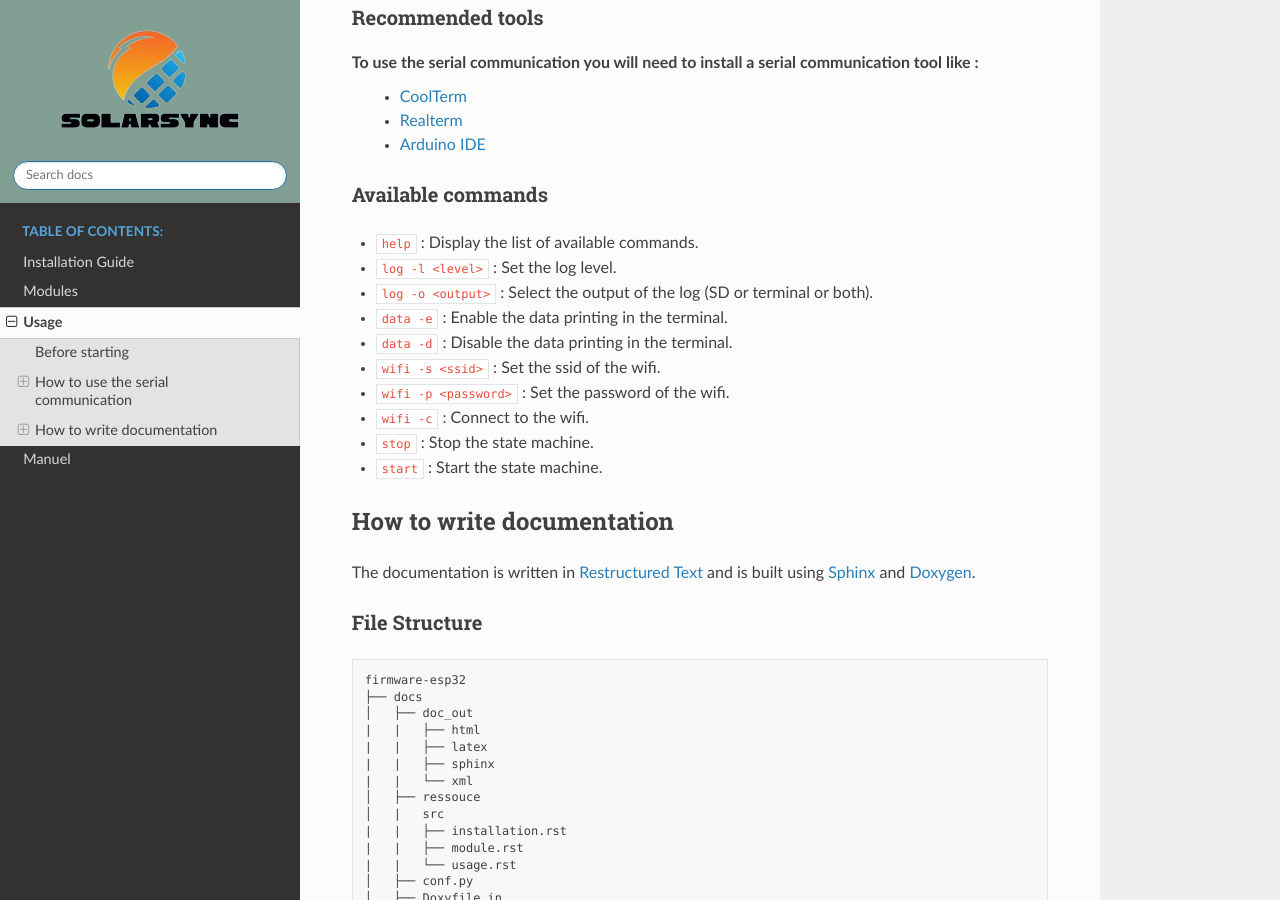
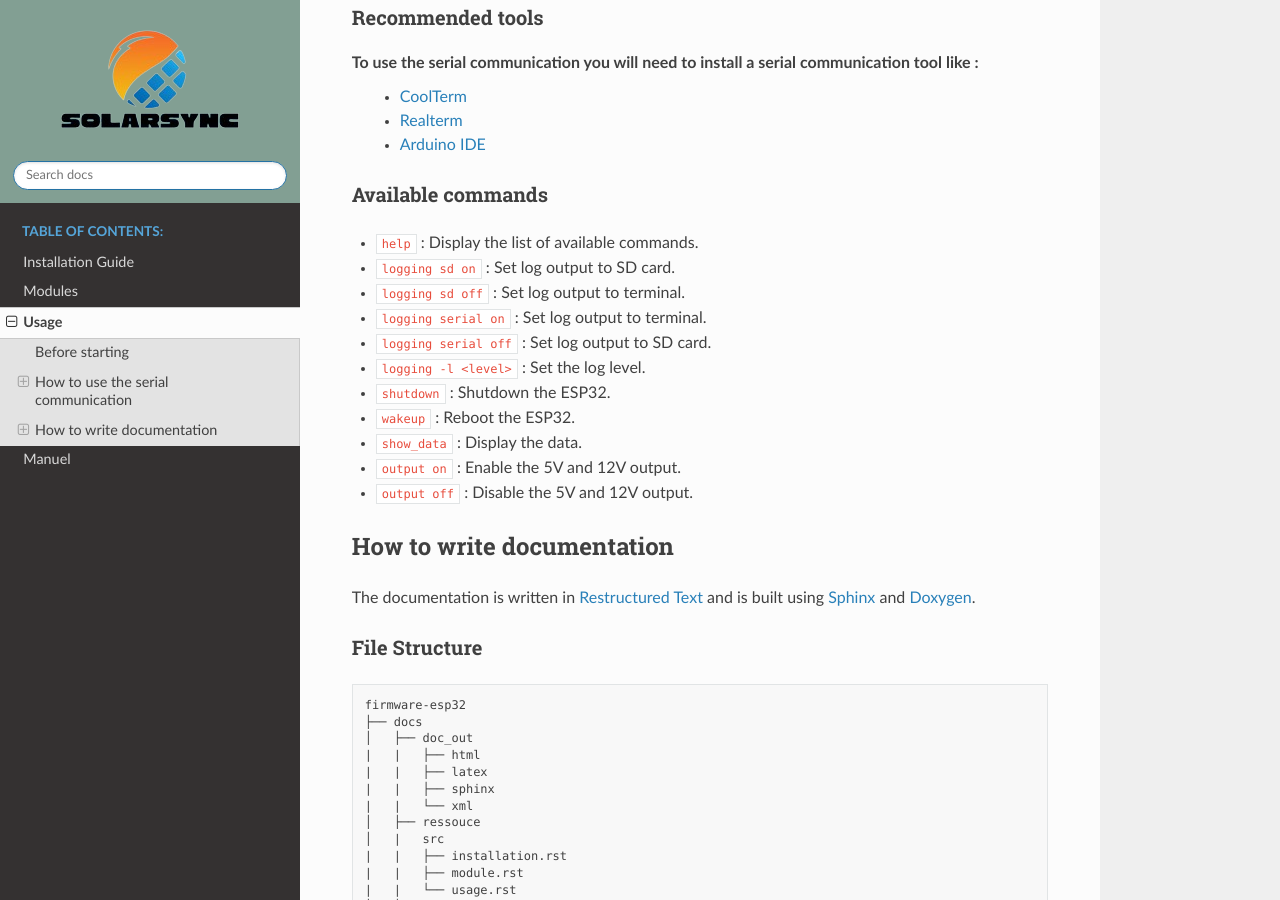
Before and after one commit to ELE400-SolarSync/firmware-esp32, a Sphinx documentation site: the page built from docs/src/usage.rst, in a window 1280 px wide and 900 px high, scrolled down 413 px. Built offline with Sphinx 7.4.7 and the Read the Docs theme 2.0.0, drawn with Linux system fonts in a browser that asks for light colours.

Commit message:
add serial in doc

```diff
--- a/docs/src/usage.rst
+++ b/docs/src/usage.rst
@@ -25,15 +25,16 @@ Available commands
 ------------------
 
 * ``help`` : Display the list of available commands.
-* ``log -l <level>`` : Set the log level.
-* ``log -o <output>`` : Select the output of the log (SD or terminal or both).
-* ``data -e`` : Enable the data printing in the terminal.
-* ``data -d`` : Disable the data printing in the terminal.
-* ``wifi -s <ssid>`` : Set the ssid of the wifi.
-* ``wifi -p <password>`` : Set the password of the wifi.
-* ``wifi -c`` : Connect to the wifi.
-* ``stop`` : Stop the state machine.
-* ``start`` : Start the state machine.
+* ``logging sd on`` : Set log output to SD card.
+* ``logging sd off`` : Set log output to terminal.
+* ``logging serial on`` : Set log output to terminal.
+* ``logging serial off`` : Set log output to SD card.
+* ``logging -l <level>`` : Set the log level.
+* ``shutdown`` : Shutdown the ESP32.
+* ``wakeup`` : Reboot the ESP32.
+* ``show_data`` : Display the data.
+* ``output on`` : Enable the 5V and 12V output.
+* ``output off`` : Disable the 5V and 12V output.
 
 How to write documentation
 ==========================
```
